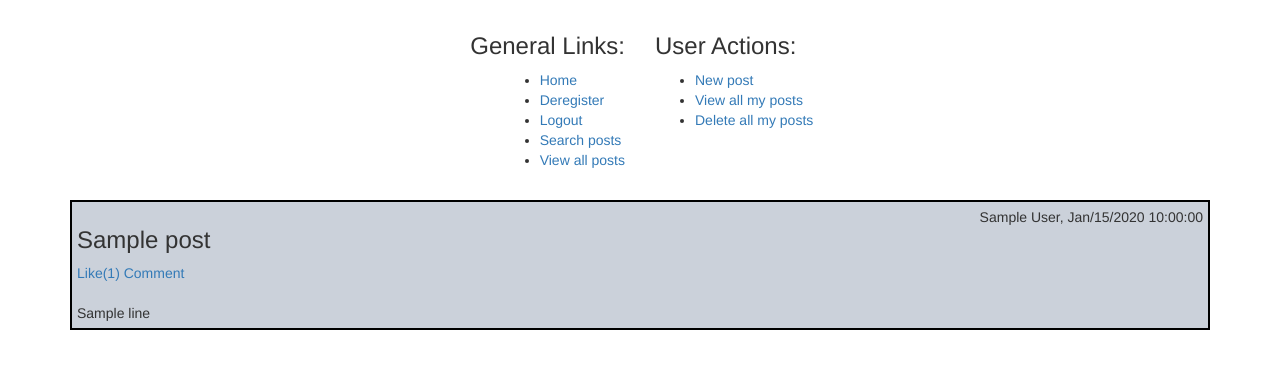
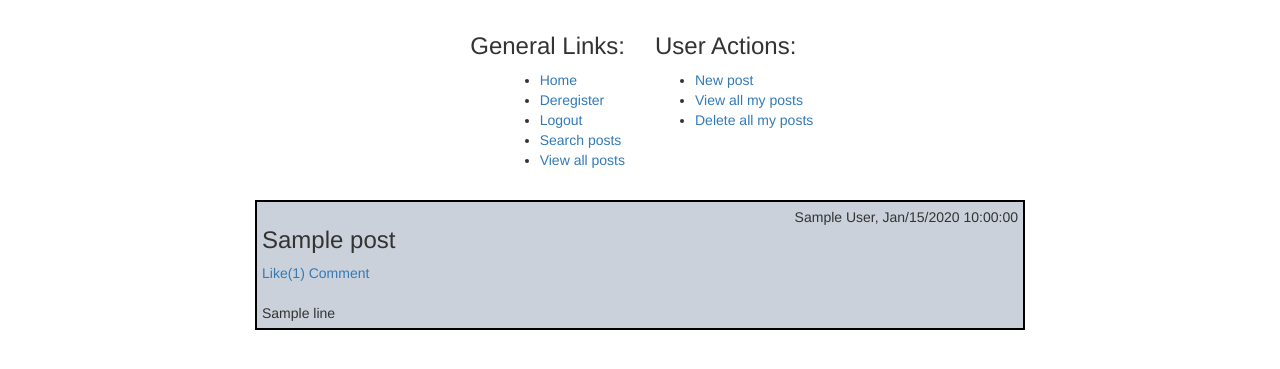
Before and after one commit to yantiz/Multi-User-Blog, a Python web app: template templates/blogs.html in a window 1280 px wide. Shown: the part 257-626 px from the top of the page. Run offline with Jinja, Linux system fonts and the light colour scheme; the template is opened without the code that fills it: most values are stand-ins (such as "Sample title", 1, 10 or a date in 2020); some libraries are stand-ins or nearby versions.

Commit message:
12th commit

```diff
--- a/static/main.css
+++ b/static/main.css
@@ -1,5 +1,9 @@
 h1, h2, h3, h4, h5, h6 {
   margin: 0;
+}
+
+.container {
+  max-width: 800px;
 }
 
 ul {
```
